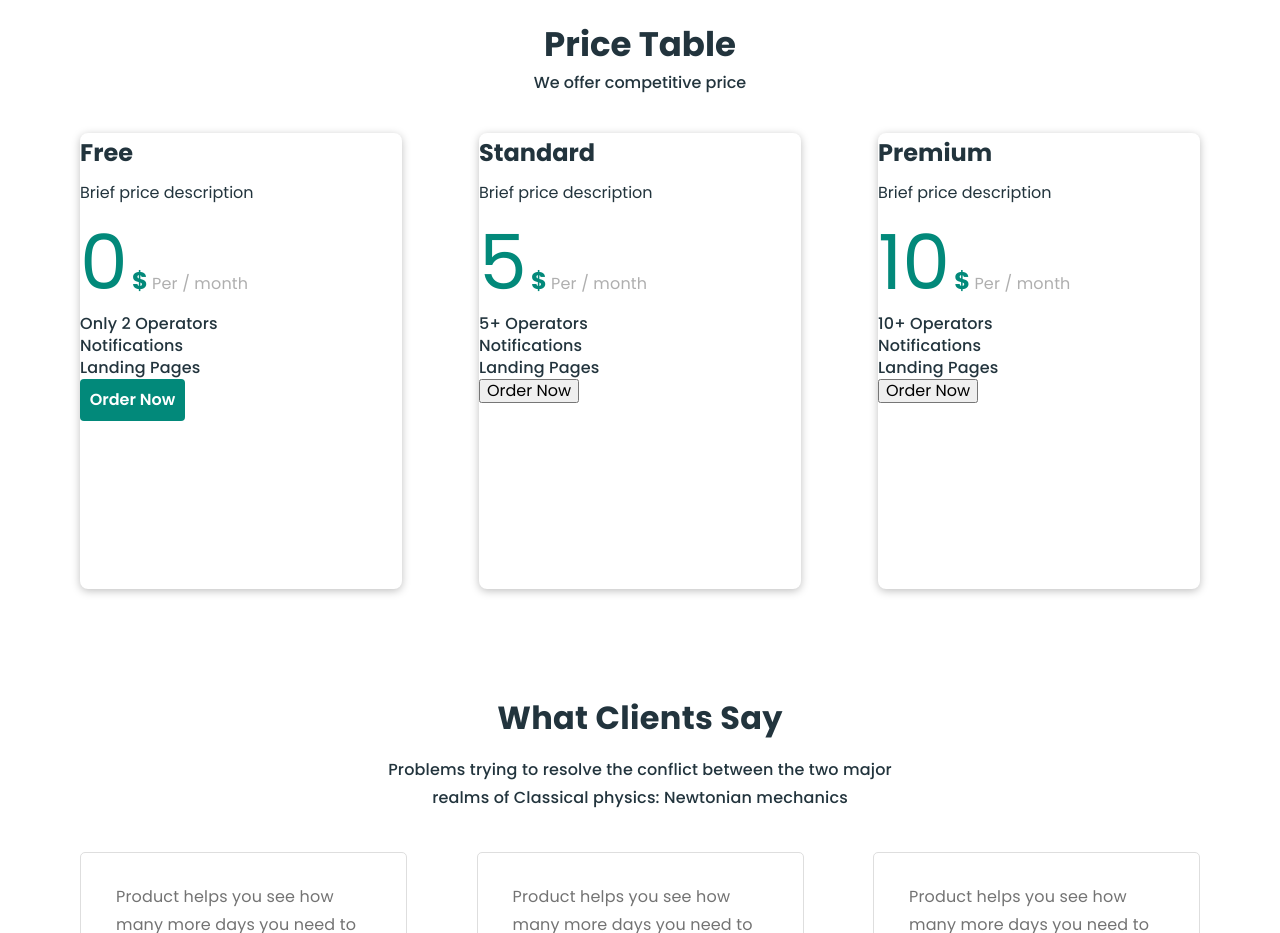
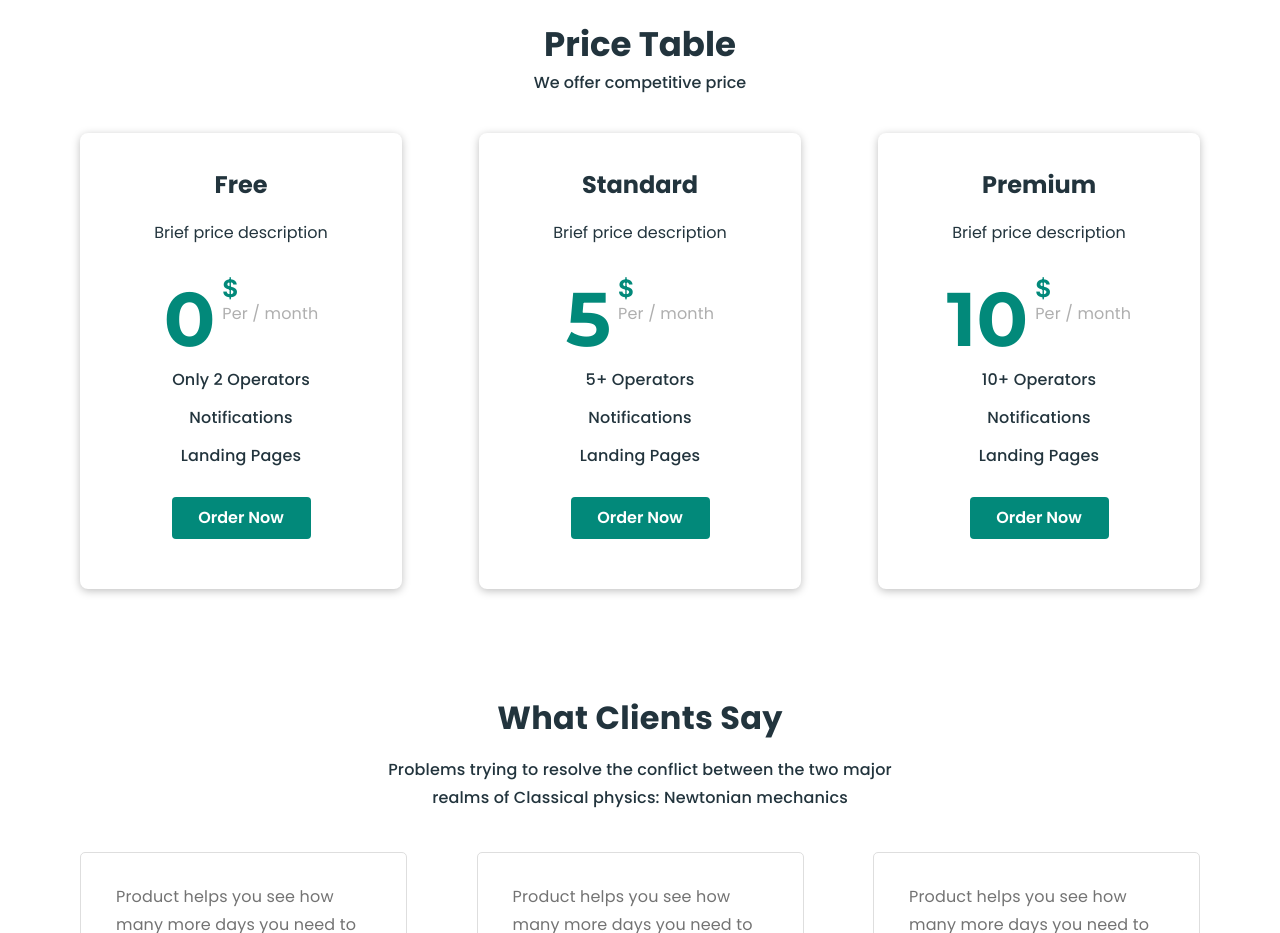
Before and after one commit to StanislavHalasyk/Business-promotion-120, a plain HTML site: page index.html in a window 1280 px wide. Shown: the part 4080-5013 px from the top of the page. Drawn offline with nearby package versions, Linux system fonts and the light colour scheme; a web font is replaced by a local one.

Commit message:
finished page 1  displey fles

```diff
--- a/css/style.css
+++ b/css/style.css
@@ -594,6 +594,7 @@ img {
     display: flex;
     justify-content: space-between;
     margin-bottom: 100px;
+    text-align: center;
 }
 .price-list-item {
     border-radius: 8px;
@@ -604,8 +605,18 @@ img {
     widows: calc((100% - 72px * 2) / 3);
 }
 
-.price-list-item :hover {
+.price-list-item:hover {
     background-color: #02897a;
+}
+
+.price-list-item:hover .price-list-coin,
+.price-list-item:hover .price-list-money {
+    color: #fff;
+}
+
+.price-list-item:hover .btn.price-btn {
+    background-color: #fff;
+    color: #02897a;
     cursor: pointer;
 }
 
@@ -614,15 +625,34 @@ img {
     font-size: 24px;
     line-height: 1.66667;
     color: #22343d;
+    margin-top: 32px;
+    margin-bottom: 8px;
 }
 
 .price-list-text {
     font-size: 16px;
     line-height: 2.5;
     color: #22343d;
+    margin-bottom: 16px;
+}
+
+.price-list-box {
+    display: flex;
+    align-items: center;
+    justify-content: center;
+    gap: 7px;
+}
+
+.price-money-box {
+    display: flex;
+    flex-direction: column;
+    align-items: flex-start;
+    margin-bottom: 40px;
 }
 
 .price-list-coin {
+    font-family: "Montserrat", sans-serif;
+    font-weight: 700;
     font-size: 76px;
     line-height: 1.31579;
     letter-spacing: 0em;
@@ -630,6 +660,7 @@ img {
     color: #02897a;
 }
 .price-list-money {
+    font-family: "Inter", sans-serif;
     font-weight: 700;
     font-size: 24px;
     line-height: 1.25;
@@ -643,6 +674,7 @@ img {
     color: #afafaf;
 }
 .second-list {
+    padding-bottom: 30px;
 }
 .second-list-item {
 }
@@ -653,8 +685,11 @@ img {
     letter-spacing: 0.01em;
     color: #22343d;
 }
-
+.second-list-text:not(:last-child) {
+    margin-bottom: 16px;
+}
 .price-btn {
+    min-width: 139px;
 }
 
 /* REVIEWS */
--- a/index.html
+++ b/index.html
@@ -423,9 +423,15 @@
                             <p class="price-list-text">
                                 Brief price description
                             </p>
+                            <div class="price-list-box">
                                 <span class="price-list-coin">0</span>
+                                <div class="price-money-box">
                                     <span class="price-list-money">$</span>
-                            <span class="price-list-period">Per / month</span>
+                                    <span class="price-list-period"
+                                        >Per / month</span
+                                    >
+                                </div>
+                            </div>
                             <ul class="second-list">
                                 <li class="second-list-item">
                                     <p class="second-list-text">
@@ -448,9 +454,15 @@
                             <p class="price-list-text">
                                 Brief price description
                             </p>
+                            <div class="price-list-box">
                                 <span class="price-list-coin">5</span>
+                                <div class="price-money-box">
                                     <span class="price-list-money">$</span>
-                            <span class="price-list-period">Per / month</span>
+                                    <span class="price-list-period"
+                                        >Per / month</span
+                                    >
+                                </div>
+                            </div>
                             <ul class="second-list">
                                 <li class="second-list-item">
                                     <p class="second-list-text">5+ Operators</p>
@@ -462,7 +474,7 @@
                                     </p>
                                 </li>
                             </ul>
-                            <button class="price-btn" type="button">
+                            <button class="btn price-btn" type="button">
                                 Order Now
                             </button>
                         </li>
@@ -471,9 +483,15 @@
                             <p class="price-list-text">
                                 Brief price description
                             </p>
+                            <div class="price-list-box">
                                 <span class="price-list-coin">10</span>
+                                <div class="price-money-box">
                                     <span class="price-list-money">$</span>
-                            <span class="price-list-period">Per / month</span>
+                                    <span class="price-list-period"
+                                        >Per / month</span
+                                    >
+                                </div>
+                            </div>
                             <ul class="second-list">
                                 <li class="second-list-item">
                                     <p class="second-list-text">
@@ -487,7 +505,7 @@
                                     </p>
                                 </li>
                             </ul>
-                            <button class="price-btn" type="button">
+                            <button class="btn price-btn" type="button">
                                 Order Now
                             </button>
                         </li>
@@ -638,10 +656,12 @@
                         <a class="footer-list-link" href="#">Privacy Policy</a>
                     </li>
                     <li class="contact-list-item">
-                        <p class="footer-info-text"> knowing you're always on the best energy deal.</p>
+                        <p class="footer-info-text">
+                            knowing you're always on the best energy deal.
+                        </p>
 
-                        </p>
-                        <input class="footer-input"
+                        <input
+                            class="footer-input"
                             type="tel"
                             placeholder="Enter your phone number"
                         />
```
Lines whose indentation alone changed are shown as unchanged.
